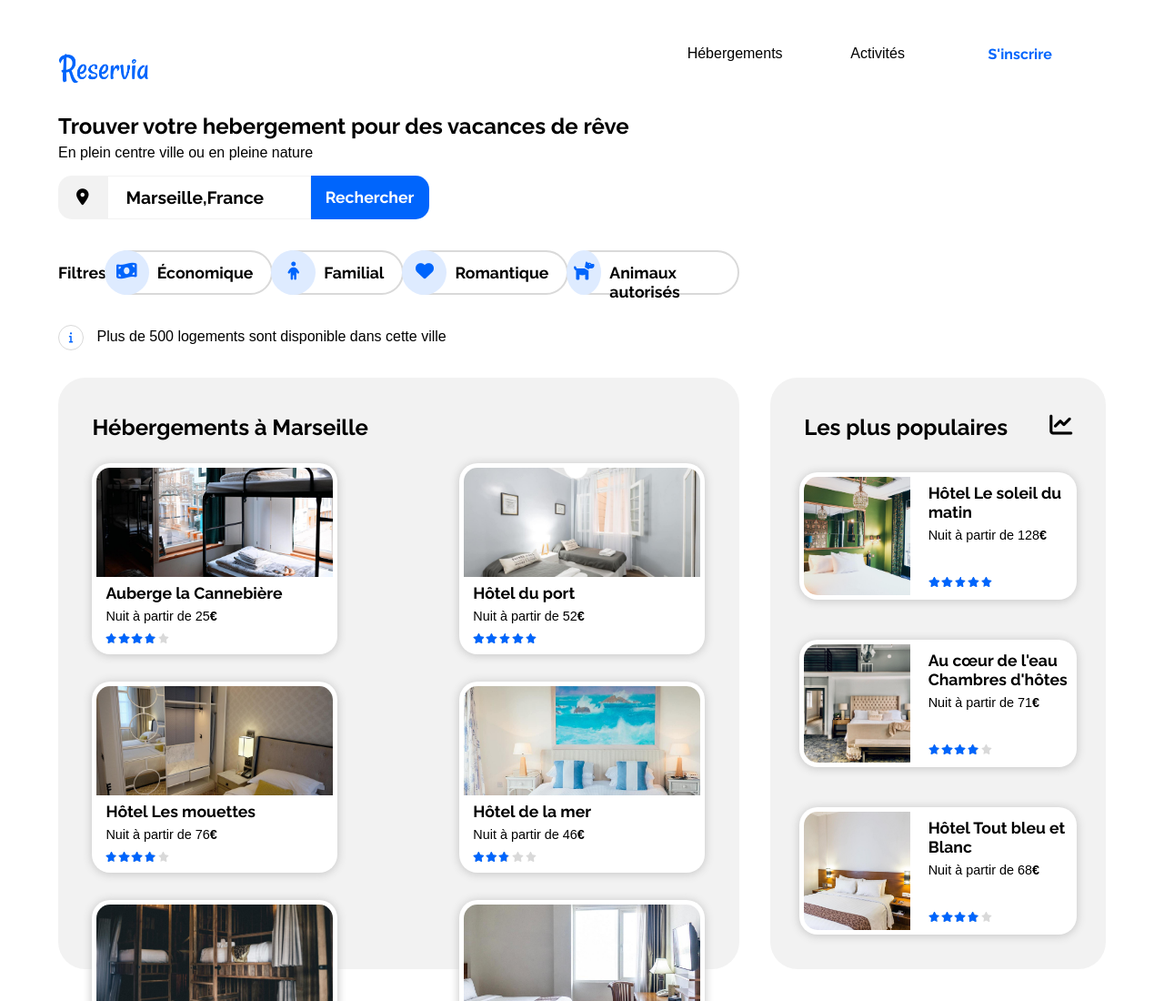
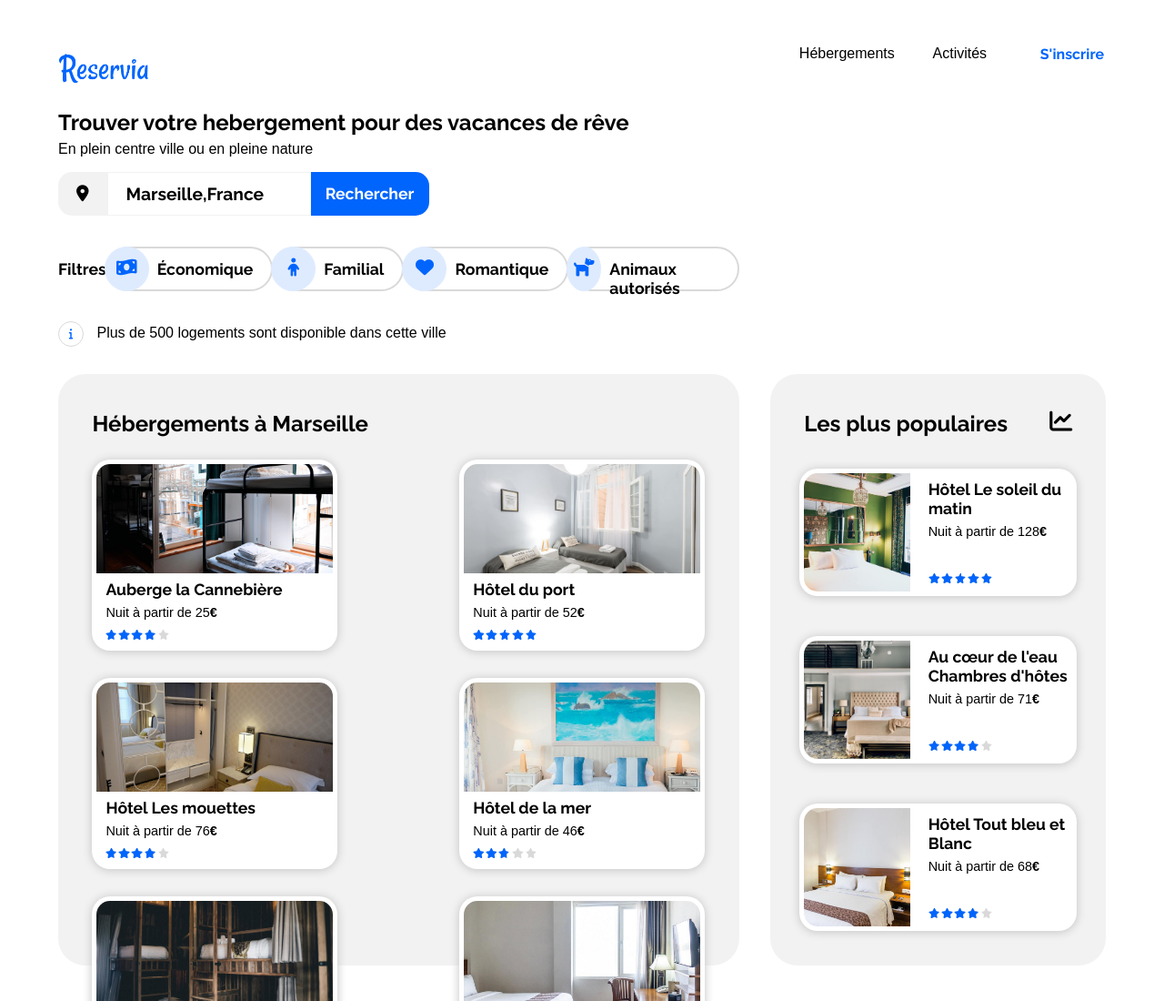
Before and after one commit to monget/P2, a plain HTML site: page index.html in a window 1280 px wide. Shown: the top 1100 px of the page at 91% size. Drawn offline with Linux system fonts and the light colour scheme; a web font is replaced by a local one.

Commit message:
modification header

```diff
--- a/index.html
+++ b/index.html
@@ -9,24 +9,25 @@
 
     <body>
         <header>
-            <nav class="header_block">
+            <img alt="Reservia" id="logo" src="images/logo/Reservia@3x.png">
+            <nav>
+                <div class="header_block">
                     <a href="#accommodation">Hébergements
                         <div class="lign"></div>
                     </a>
-            </nav>
-            <nav class="header_block">
+                </div>
+                <div class="header_block">
                     <a href="#activities">Activités
                         <div class="lign"></div>
                     </a>
-            </nav>
-            <nav class="header_block">
+                </div>
+                <div class="header_block">
                     <a class="register" href="#">S'inscrire</a>
+                </div>
             </nav>
         </header>
 
         <section class="section_filter">
-            <img alt="Reservia" id="logo" src="images/logo/Reservia@3x.png">
-
             <h1>Trouver votre hebergement pour des vacances de rêve</h1>
             <p>En plein centre ville ou en pleine nature</p>
 
--- a/style.css
+++ b/style.css
@@ -2,13 +2,6 @@
 {
     font-family: 'Raleway-light';
     src: url('polices/static/Raleway-Light.ttf') format('truetype');
-    font-weight: normal;
-    font-style: normal;
-}
-@font-face
-{
-    font-family: 'Raleway-extralight';
-    src: url('polices/static/Raleway-ExtraLight.ttf') format('truetype');
     font-weight: normal;
     font-style: normal;
 }
@@ -21,26 +14,11 @@
 }
 @font-face
 {
-    font-family: 'Raleway-medium';
-    src: url('polices/static/Raleway-Medium.ttf') format('truetype');
-    font-weight: normal;
-    font-style: normal;
-}
-@font-face
-{
     font-family: 'Raleway-bold';
     src: url('polices/static/Raleway-Bold.ttf') format('truetype');
     font-weight: normal;
     font-style: normal;
 }
-@font-face
-{
-    font-family: 'Raleway-extrabold';
-    src: url('polices/static/Raleway-ExtraBold.ttf') format('truetype');
-    font-weight: normal;
-    font-style: normal;
-}
-
 body
 {
     margin: 0px;
@@ -48,14 +26,19 @@ body
 }
 header
 {
-    width: 500px;
-    height: 60px;
     display: flex;
-    position: absolute;
-    justify-content: space-around;
-    right: 100px;
-    font-family: "raleway-light", sans-serif;
+    justify-content: space-between;
+    width: 90%;
+    margin: auto;
+    font-family: "Raleway-light", sans-serif;
     font-weight: 500;
+}
+header nav
+{
+    width: 30%;
+    margin-right: 2%;
+    display: inline-flex;
+    justify-content: space-between;
 }
 .header_block
 {
```
Lines whose indentation alone changed are shown as unchanged.
